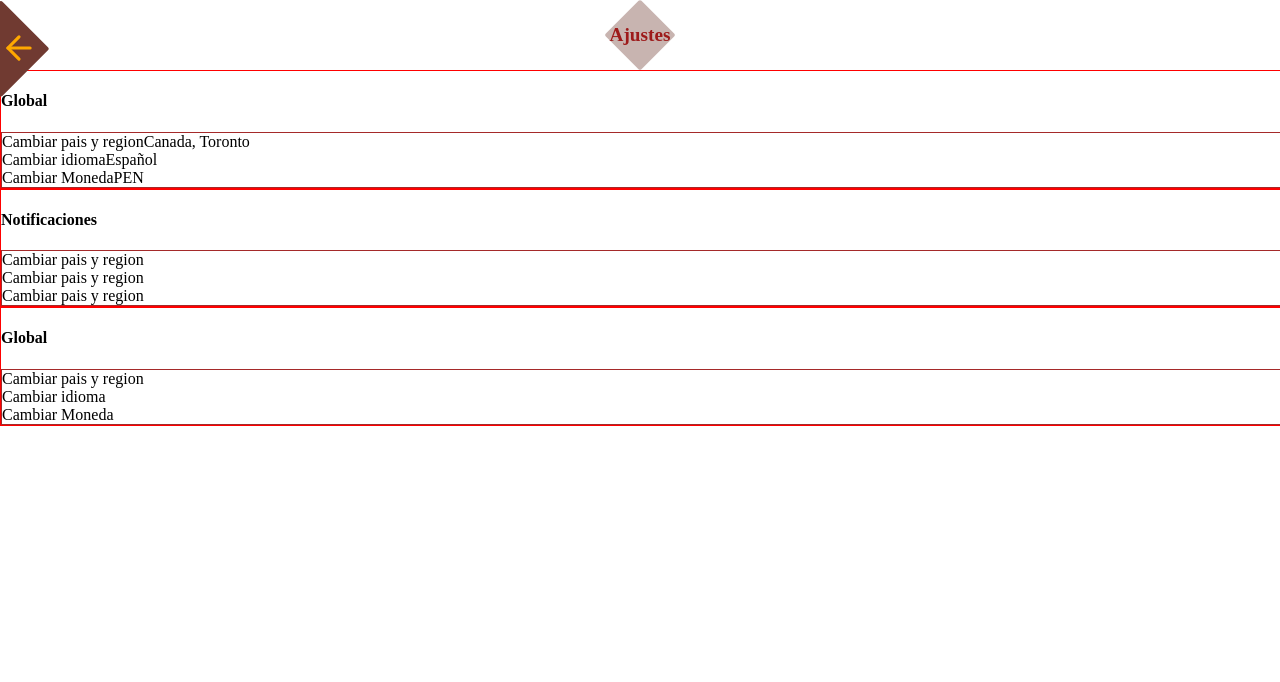
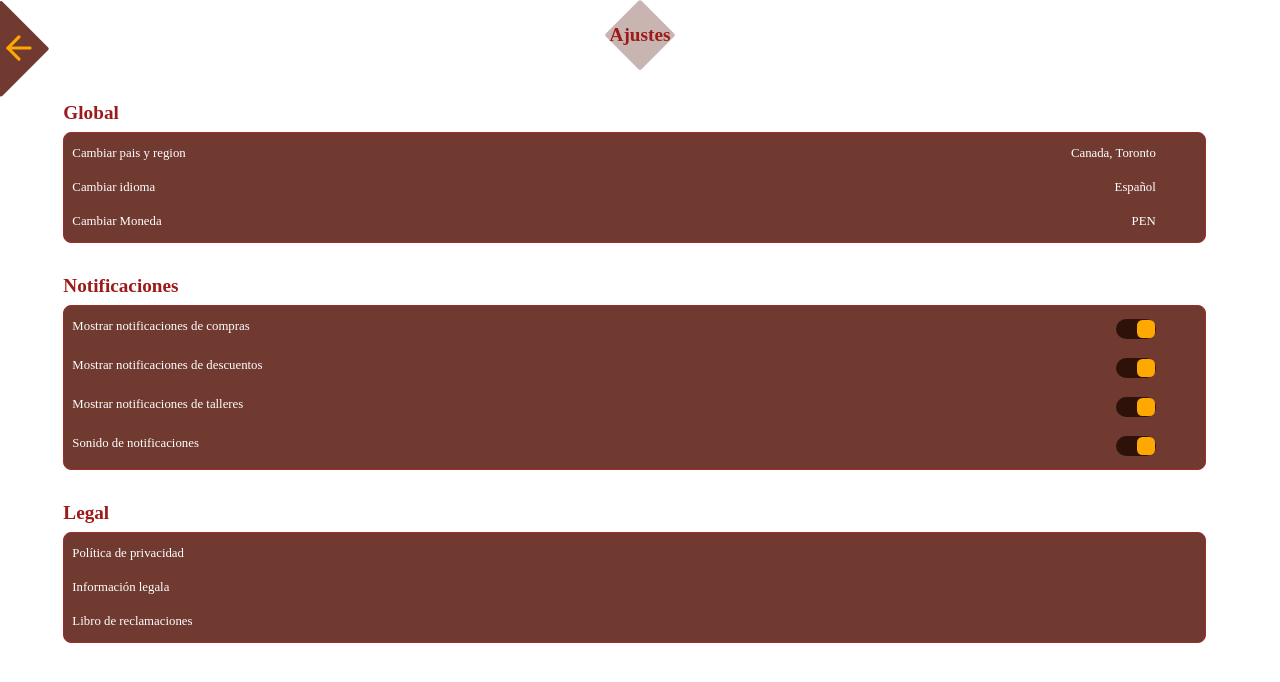
Before and after one commit to Thewilliamg/proyectoFinalExpress, a React (Vite) app: page /settings in a window 1280 px wide. Shown: the top 682 px of the page. Built offline with nearby package versions, Linux system fonts and the light colour scheme; the HTML template or start-up script is replaced by a standard one; a web font is replaced by a local one.

Commit message:
feat: :sparkles: Finished page number 23

```diff
--- a/src/pages/home/components/settings/Settings.jsx
+++ b/src/pages/home/components/settings/Settings.jsx
@@ -1,8 +1,23 @@
 import './settings.css'
 import BackArrow from "../../../components/backArrow";
 import { Link } from "react-router-dom";
+import { useState } from 'react';
 
 export default function Settings() {
+    const [toggles, setToggles] = useState({
+        compras: true,
+        descuentos: true,
+        talleres: true,
+        sonido: true
+    });
+
+    const toggleOption = (option) => {
+        setToggles(prev => ({
+            ...prev,
+            [option]: !prev[option]
+        }));
+    };
+
     return (
         <div className='container-Settings'>
             <div className='nav-Settings'>
@@ -16,9 +31,9 @@ export default function Settings() {
                     <h4>Ajustes</h4>
                 </div>
             </div>
-            <div className='informa-Settings'>
+            <div className='informacion-Settings'>
                 <div className='subInfo-Settings'>
-                    <h4>Global</h4>
+                    <h4 className='colorTitule-Settings'>Global</h4>
                     <div className='options-Settings'>
                         <div className='subOptions-Settings'>
                             <span>Cambiar pais y region</span>
@@ -36,34 +51,38 @@ export default function Settings() {
                 </div>
 
                 <div className='subInfo-Settings'>
-                    <h4>Notificaciones</h4>
+                    <h4 className='colorTitule-Settings'>Notificaciones</h4>
                     <div className='options-Settings'>
                         <div className='subOptions-Settings'>
-                            <span>Cambiar pais y region</span>
-                            <div className="toggle active"></div>
+                            <span>Mostrar notificaciones de compras</span>
+                            <div className={`toggle ${toggles.compras ? 'active' : ''}`} onClick={() => toggleOption('compras')}></div>
                         </div>
                         <div className='subOptions-Settings'>
-                            <span>Cambiar pais y region</span>
-                            <div className="toggle active"></div>
+                            <span>Mostrar notificaciones de descuentos</span>
+                            <div className={`toggle ${toggles.descuentos ? 'active' : ''}`} onClick={() => toggleOption('descuentos')}></div>
                         </div>
                         <div className='subOptions-Settings'>
-                            <span>Cambiar pais y region</span>
-                            <div className="toggle active"></div>
+                            <span>Mostrar notificaciones de talleres</span>
+                            <div className={`toggle ${toggles.talleres ? 'active' : ''}`} onClick={() => toggleOption('talleres')}></div>
+                        </div>
+                        <div className='subOptions-Settings'>
+                            <span>Sonido de notificaciones</span>
+                            <div className={`toggle ${toggles.sonido ? 'active' : ''}`} onClick={() => toggleOption('sonido')}></div>
                         </div>
                     </div>
                 </div>
 
                 <div className='subInfo-Settings'>
-                    <h4>Global</h4>
+                    <h4 className='colorTitule-Settings'>Legal</h4>
                     <div className='options-Settings'>
                         <div className='subOptions-Settings'>
-                            <span>Cambiar pais y region</span>
+                            <span>Política de privacidad</span>
                         </div>
                         <div className='subOptions-Settings'>
-                            <span>Cambiar idioma</span>
+                            <span>Información legala</span>
                         </div>
                         <div className='subOptions-Settings'>
-                            <span>Cambiar Moneda</span>
+                            <span>Libro de reclamaciones</span>
                         </div>
                     </div>
                 </div>
--- a/src/pages/home/components/settings/settings.css
+++ b/src/pages/home/components/settings/settings.css
@@ -17,7 +17,6 @@
     align-items: center;
     justify-content: center;
     color: #9D1A1A;
-    /* border: 1px solid red; */
 }
 
 .subtitule-Settings {
@@ -25,22 +24,84 @@
     font-size: 1.2em;
 }
 
-.informa-Setting {
+.informacion-Settings {
     display: flex;
-    width: 100%;
+    width: 99%;
     height: 80%;
     flex-direction: column;
-    border: 1px solid red;
     justify-content: space-between;
-    padding: 2rem;
+    align-items: center;
+    padding-top: 2rem;
+    gap: 2rem;
+    /* border: 1px solid red; */
 }
 
 .subInfo-Settings {
-    width: 100%;
-    height: 40%;
-    border: 1px solid red;
+    display: flex;
+    width: 90%;
+    height: 50%;
+    flex-direction: column;
+    /* border: 1px solid blue; */
+    /* padding-top: 2rem; */
+    gap: 0.5rem;
+}
+
+.subInfo-Settings h4 {
+    margin: 0;
 }
 
 .options-Settings {
+    display: flex;
+    width: 100%;
+    height: 50%;
+    flex-direction: column;
+    border-radius: 0.5rem;
+    color: white;
+    background: #703A31;
     border: 1px solid brown;
+    gap: 0.6rem;
+    padding-top: 0.5rem;
+    padding-bottom: 0.5rem;
 }
+
+.subOptions-Settings {
+    display: flex;
+    width: 95%;
+    padding: 0.3rem;
+    justify-content: space-between;
+    font-size: 0.8em;
+    padding-left: 0.5rem;
+}
+
+.colorTitule-Settings {
+    color: #9D1A1A;
+    font-size: 1.2em;
+}
+
+
+
+.toggle {
+    width: 40px;
+    height: 20px;
+    background-color: #9D1A1A;
+    border-radius: 10px;
+    position: relative;
+    cursor: pointer;
+}
+.toggle::after {
+    content: '';
+    position: absolute;
+    width: 18px;
+    height: 18px;
+    background-color: #FFA800;
+    border-radius: 30%;
+    top: 1px;
+    left: 1px;
+    transition: 0.3s;
+}
+.toggle.active {
+    background-color: #2E1108;
+}
+.toggle.active::after {
+    left: 21px;
+}
```
